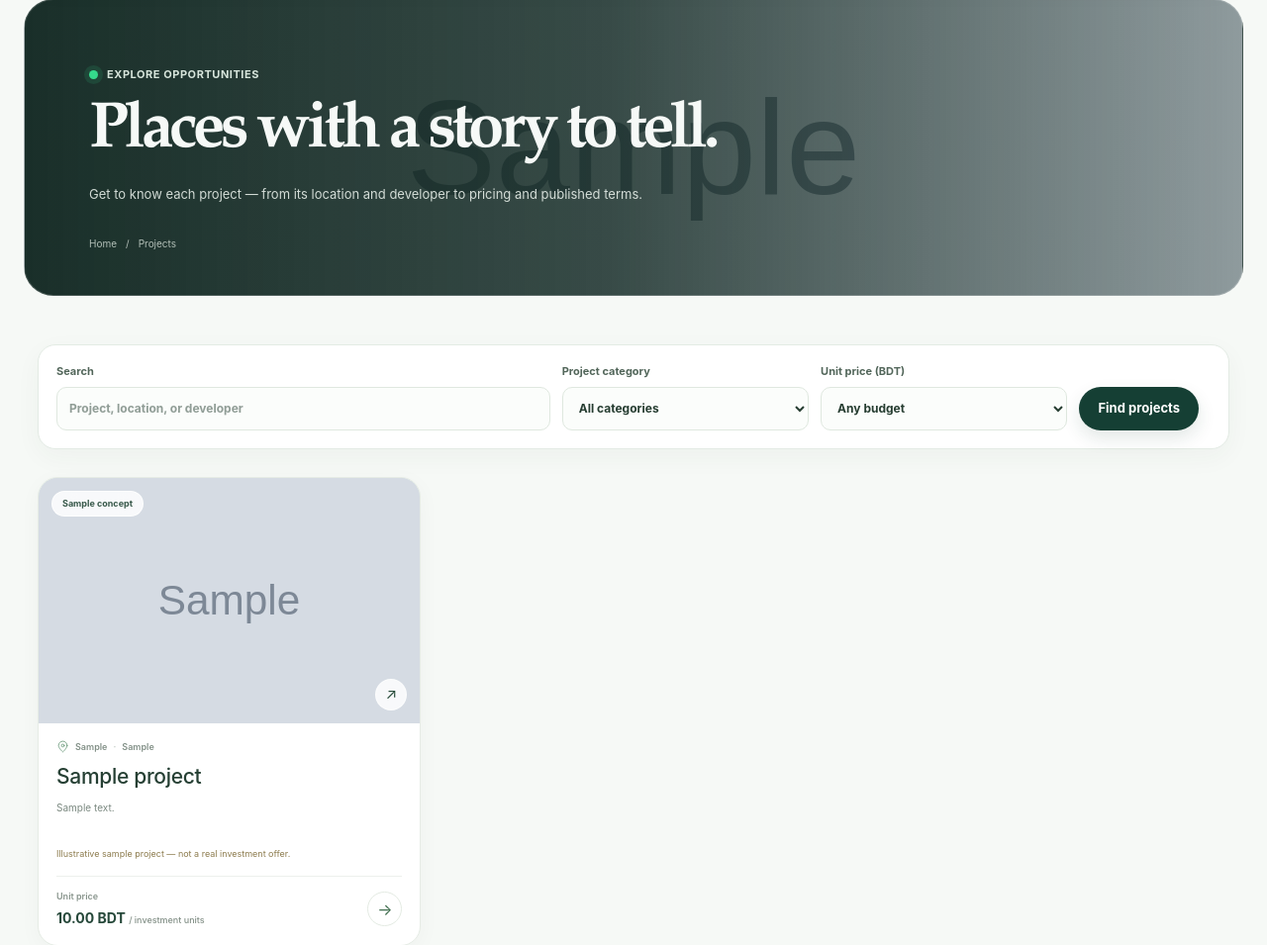
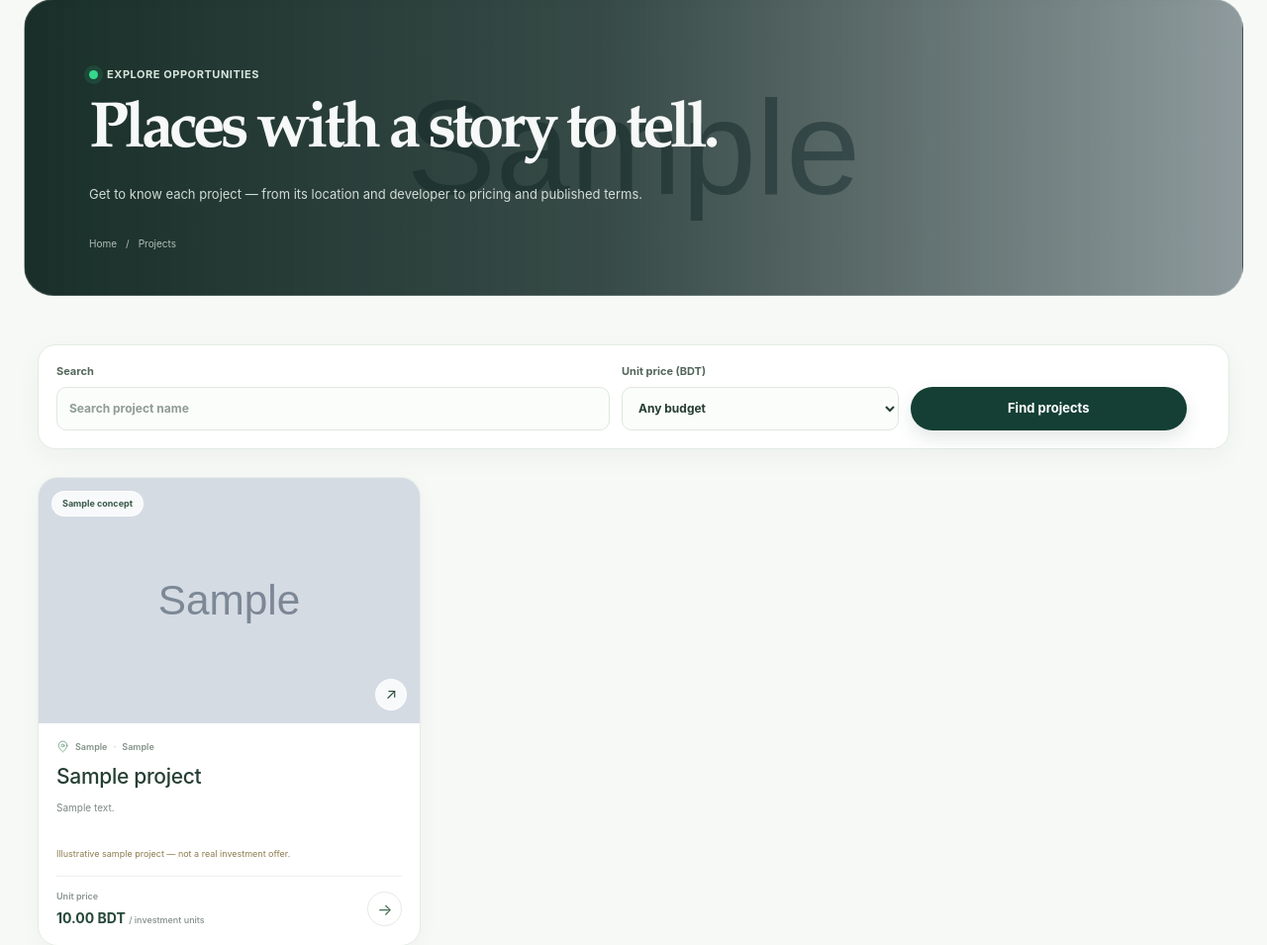
Before and after one commit to shseam13/worifinance, a Laravel app: page /projects in a window 1280 px wide. Shown: the part 121-1076 px from the top of the page at 99% size. Run offline with Laravel 12, Linux system fonts and the light colour scheme; data comes from the database, SQL or seed files in the repository; tables that the repository leaves empty hold one stand-in row (values such as "Sample post"); grey boxes marked "Sample" are stand-in pictures; style sheets or scripts are compiled from the project's sources; some libraries are stand-ins or nearby versions.

Commit message:
Make project metadata optional
Co-authored-by: Copilot <223556219+Copilot@users.noreply.github.com>

```diff
--- a/app/Http/Controllers/ProjectController.php
+++ b/app/Http/Controllers/ProjectController.php
@@ -12,13 +12,6 @@ class ProjectController extends Controller
 {
     public function index(Request $request): View
     {
-        $categories = [
-            'Residential' => 'site.categories.residential',
-            'Commercial' => 'site.categories.commercial',
-            'Hospitality' => 'site.categories.hospitality',
-            'Land' => 'site.categories.land',
-            'Mixed-use' => 'site.categories.mixed_use',
-        ];
         $budgetOptions = [
             'under_5000' => 'site.projects.budget_under_5000',
             '5000_10000' => 'site.projects.budget_5000_10000',
@@ -27,7 +20,6 @@ class ProjectController extends Controller
         ];
         $filters = $request->validate([
             'q' => ['nullable', 'string', 'max:100'],
-            'category' => ['nullable', Rule::in(array_keys($categories))],
             'budget' => ['nullable', Rule::in(array_keys($budgetOptions))],
         ]);
         $search = trim($filters['q'] ?? '');
@@ -40,16 +32,8 @@ class ProjectController extends Controller
             $like = '%'.$search.'%';
             $query->where(function (Builder $query) use ($like): void {
                 $query->where('name', 'like', $like)
-                    ->orWhere('name_bn', 'like', $like)
-                    ->orWhere('location', 'like', $like)
-                    ->orWhere('location_bn', 'like', $like)
-                    ->orWhere('developer', 'like', $like)
-                    ->orWhere('developer_bn', 'like', $like);
+                    ->orWhere('name_bn', 'like', $like);
             });
-        }
-
-        if (! empty($filters['category'])) {
-            $query->where('category', $filters['category']);
         }
 
         if (! empty($filters['budget'])) {
@@ -76,7 +60,6 @@ class ProjectController extends Controller
         return view('projects.index', [
             'projects' => $query->orderByDesc('published_at')->paginate(9)->withQueryString(),
             'filters' => $filters,
-            'categories' => $categories,
             'budgetOptions' => $budgetOptions,
             'heroImageUrl' => $heroProject?->primaryImage?->url(),
         ]);
--- a/app/Models/Project.php
+++ b/app/Models/Project.php
@@ -52,14 +52,14 @@ class Project extends Model
             : $this->name;
     }
 
-    public function displayLocation(): string
+    public function displayLocation(): ?string
     {
         return app()->getLocale() === 'bn' && $this->location_bn
             ? $this->location_bn
             : $this->location;
     }
 
-    public function displayCategory(): string
+    public function displayCategory(): ?string
     {
         $translation = match ($this->category) {
             'Residential' => 'site.categories.residential',
--- a/lang/en/site.php
+++ b/lang/en/site.php
@@ -110,9 +110,7 @@ return [
         'description' => 'Get to know each project — from its location and developer to pricing and published terms.',
         'filters_label' => 'Search and filter projects',
         'search_label' => 'Search',
-        'search_placeholder' => 'Project, location, or developer',
-        'category_filter' => 'Project category',
-        'all_categories' => 'All categories',
+        'search_placeholder' => 'Search project name',
         'budget_filter' => 'Unit price (BDT)',
         'all_budgets' => 'Any budget',
         'budget_under_5000' => 'Under BDT 5,000',
@@ -354,7 +352,7 @@ return [
         'real_data_notice_title' => 'Publish verified information only',
         'real_data_notice' => 'Default sample listings have been unpublished. There are no verified property details provided yet; add your own sourced project records before publishing.',
         'search' => 'Search',
-        'search_placeholder' => 'Name, location, or developer',
+        'search_placeholder' => 'Project name',
         'status' => 'Status',
         'all_statuses' => 'All statuses',
         'filter' => 'Filter',
@@ -370,6 +368,7 @@ return [
         'project_name' => 'Project name',
         'project_name_bn' => 'Project name (Bangla)',
         'category' => 'Category',
+        'optional_field' => 'Not specified',
         'project_type' => 'Project type',
         'location' => 'Location',
         'location_bn' => 'Location (Bangla)',
--- a/resources/views/admin/projects/index.blade.php
+++ b/resources/views/admin/projects/index.blade.php
@@ -85,7 +85,9 @@
                             </a>
                             <div class="admin-project-card-content">
                                 <div>
-                                    <span class="admin-project-category">{{ $project->displayCategory() }} · {{ $project->displayLocation() }}</span>
+                                    @if ($project->displayCategory() || $project->displayLocation())
+                                        <span class="admin-project-category">{{ collect([$project->displayCategory(), $project->displayLocation()])->filter()->implode(' · ') }}</span>
+                                    @endif
                                     <h2>{{ $project->displayName() }}</h2>
                                     <p>{{ $project->displaySummary() }}</p>
                                 </div>
--- a/resources/views/components/project-card.blade.php
+++ b/resources/views/components/project-card.blade.php
@@ -9,12 +9,20 @@
         <span class="image-arrow" aria-hidden="true">↗</span>
     </a>
     <div class="project-card-content">
+        @if ($project->displayLocation() || $project->displayCategory())
             <div class="project-card-location">
+                @if ($project->displayLocation())
                     <svg viewBox="0 0 24 24" aria-hidden="true"><path d="M20 10c0 5-8 12-8 12S4 15 4 10a8 8 0 1 1 16 0Z"/><circle cx="12" cy="10" r="2.5"/></svg>
                     <span>{{ $project->displayLocation() }}</span>
+                @endif
+                @if ($project->displayCategory())
+                    @if ($project->displayLocation())
                         <span class="location-separator" aria-hidden="true">·</span>
+                    @endif
                     <span>{{ $project->displayCategory() }}</span>
+                @endif
             </div>
+        @endif
         <h3><a href="{{ route('projects.show', $project) }}">{{ $project->displayName() }}</a></h3>
         <p class="project-card-summary">{{ $project->displaySummary() }}</p>
         @if ($project->is_sample)
--- a/resources/views/projects/index.blade.php
+++ b/resources/views/projects/index.blade.php
@@ -16,15 +16,6 @@
                 <input type="search" name="q" value="{{ $filters['q'] ?? '' }}" maxlength="100" placeholder="{{ __('site.projects.search_placeholder') }}">
             </label>
             <label class="project-filter-field">
-                <span>{{ __('site.projects.category_filter') }}</span>
-                <select name="category">
-                    <option value="">{{ __('site.projects.all_categories') }}</option>
-                    @foreach ($categories as $value => $translationKey)
-                        <option value="{{ $value }}" @selected(($filters['category'] ?? '') === $value)>{{ __($translationKey) }}</option>
-                    @endforeach
-                </select>
-            </label>
-            <label class="project-filter-field">
                 <span>{{ __('site.projects.budget_filter') }}</span>
                 <select name="budget">
                     <option value="">{{ __('site.projects.all_budgets') }}</option>
@@ -34,7 +25,7 @@
                 </select>
             </label>
             <button class="button button-dark project-filter-submit" type="submit">{{ __('site.projects.apply_filters') }}</button>
-            @if (filled($filters['q'] ?? null) || filled($filters['category'] ?? null) || filled($filters['budget'] ?? null))
+            @if (filled($filters['q'] ?? null) || filled($filters['budget'] ?? null))
                 <a class="project-filter-clear" href="{{ route('projects.index') }}">{{ __('site.projects.clear_filters') }}</a>
             @endif
         </form>
@@ -48,7 +39,7 @@
         @else
             <div class="empty-state">
                 <span class="empty-state-icon" aria-hidden="true">⌂</span>
-                @if (filled($filters['q'] ?? null) || filled($filters['category'] ?? null) || filled($filters['budget'] ?? null))
+                @if (filled($filters['q'] ?? null) || filled($filters['budget'] ?? null))
                     <h2>{{ __('site.projects.no_results_title') }}</h2>
                     <p>{{ __('site.projects.no_results_description') }}</p>
                 @else
```
Also changed, not shown: app/Http/Controllers/Admin/ProjectManagementController.php (+5 -6 lines), lang/bn/site.php (+3 -4 lines), resources/views/admin/projects/form.blade.php (+5 -4 lines), resources/views/home.blade.php (+6 -2 lines), resources/views/projects/show.blade.php (+9 -5 lines), tests/Feature/AdminProjectManagementTest.php (+51 -0 lines), tests/Feature/ProjectPagesTest.php (+21 -14 lines), database/migrations/2026_11_07_010101_make_project_category_and_location_optional.php (added). Lines whose indentation alone changed are shown as unchanged.
